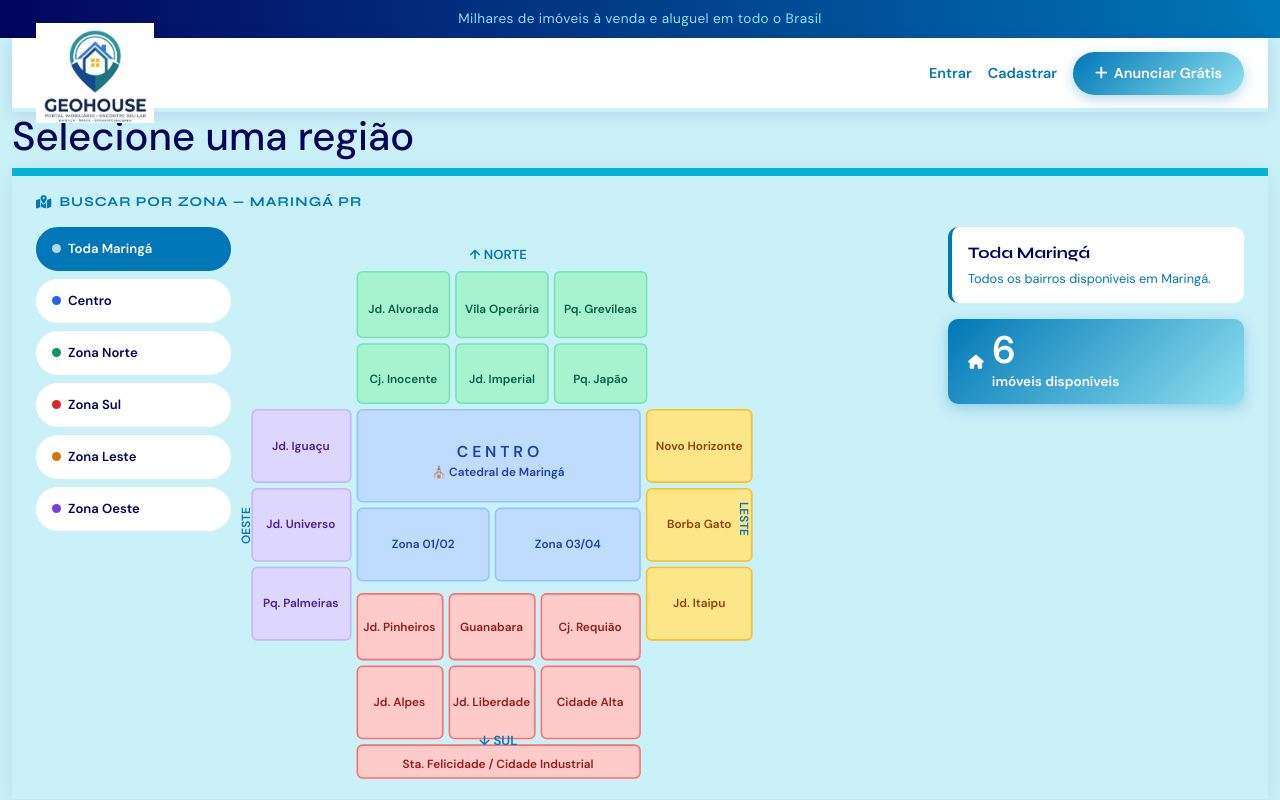
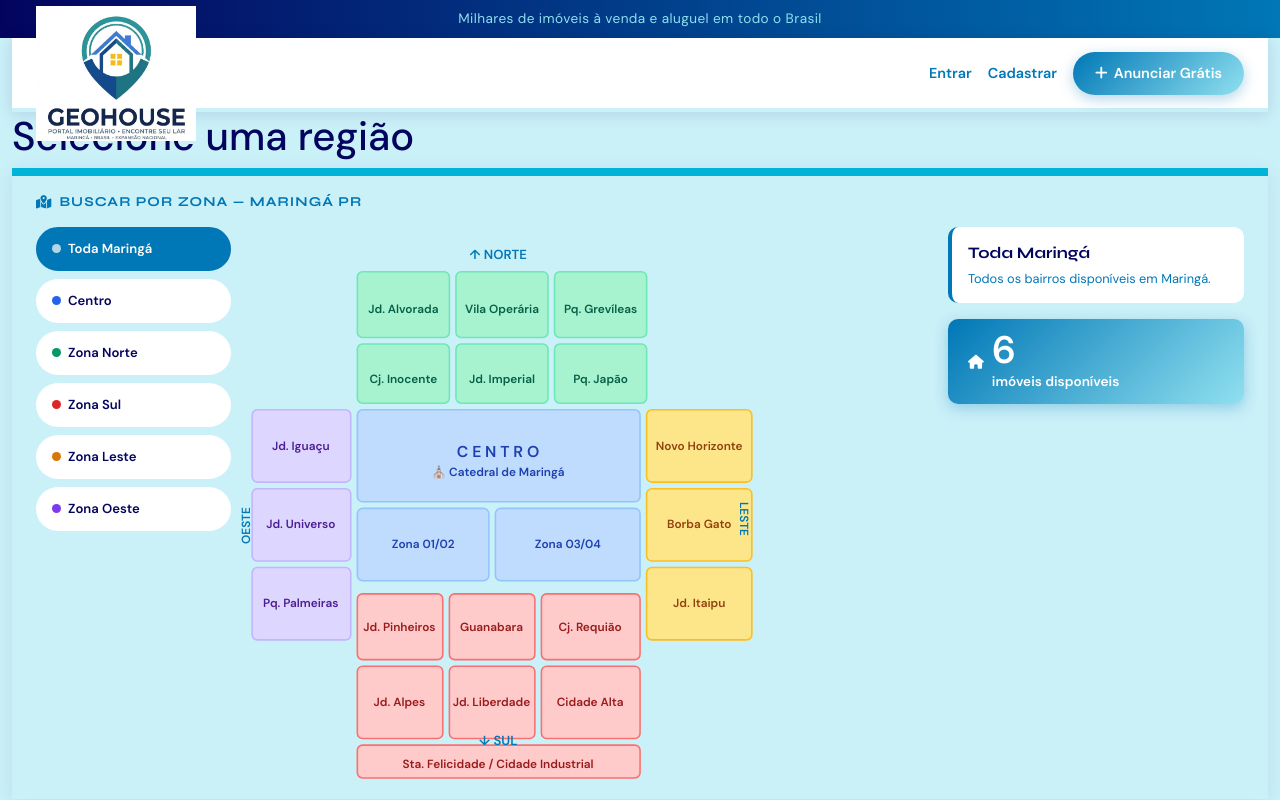
Before and after one commit to jaeno198/cotokin, a Vue app: page / in a window 1280 px wide. Shown: the top 800 px of the page. Built offline with nearby package versions, Linux system fonts and the light colour scheme; no server answers.

Commit message:
Update App.vue

```diff
--- a/src/App.vue
+++ b/src/App.vue
@@ -113,7 +113,7 @@ function fazerLogout() {
 <style>
 header nav a img {
   display: block;
-  height: 100px;
+  height: 100%;
   max-width: 160px;
   width: auto;
   object-fit: contain;
```
